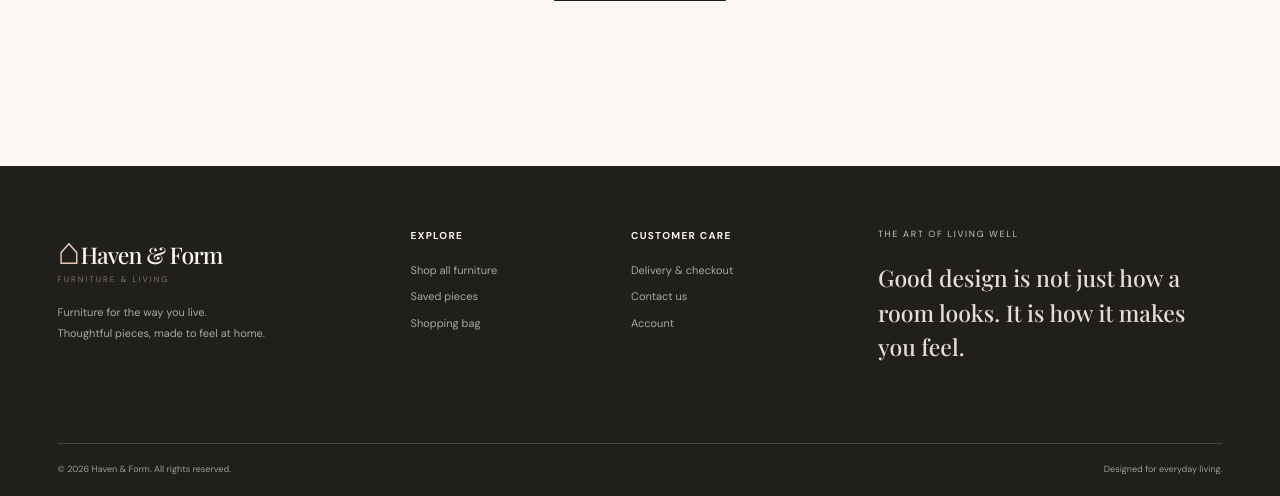
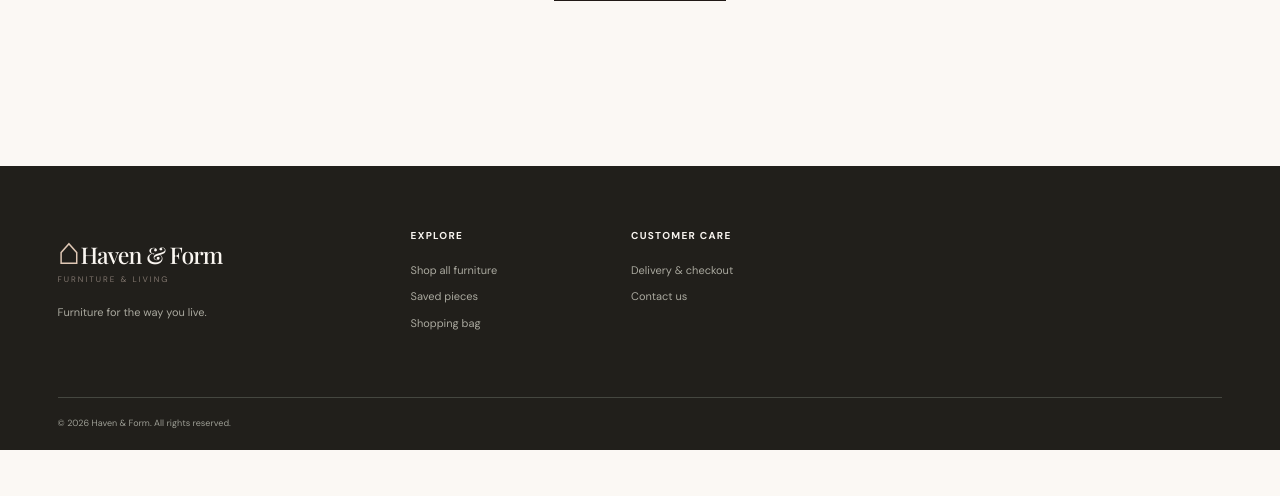
Before and after one commit to Al-ameenolanrewaju/Furnitures, a Flask app: page /cart in a window 1280 px wide. Shown: the part 631-1127 px from the top of the page. After the commit the page ends 1081 px from the top, so only its background shows below. Run offline with Flask 3, Linux system fonts and the light colour scheme; some libraries are stand-ins or nearby versions.

Commit message:
Simplify storefront footer

```diff
--- a/app/templates/base.html
+++ b/app/templates/base.html
@@ -23,11 +23,10 @@
 <main id="main-content">{% block content %}{% endblock %}</main>
 <footer class="site-footer">
 <div class="footer-main">
-<div class="footer-brand"><a class="brand-lockup" href="{{ url_for('store.home') }}"><span class="brand-mark" aria-hidden="true">⌂</span><span class="wordmark">{{ store_name }}<small>FURNITURE & LIVING</small></span></a><p>Furniture for the way you live.<br>Thoughtful pieces, made to feel at home.</p></div>
+<div class="footer-brand"><a class="brand-lockup" href="{{ url_for('store.home') }}"><span class="brand-mark" aria-hidden="true">⌂</span><span class="wordmark">{{ store_name }}<small>FURNITURE & LIVING</small></span></a><p>Furniture for the way you live.</p></div>
 <div><h4>Explore</h4><a href="{{ url_for('store.catalogue') }}">Shop all furniture</a><a href="{{ url_for('store.wishlist') }}">Saved pieces</a><a href="{{ url_for('store.cart') }}">Shopping bag</a></div>
-<div><h4>Customer care</h4><a href="{{ url_for('store.checkout') }}">Delivery & checkout</a><a href="mailto:hello@example.com">Contact us</a><a href="{{ url_for('auth.login') }}">Account</a></div>
-<div class="footer-note"><span>THE ART OF LIVING WELL</span><p>Good design is not just how a room looks. It is how it makes you feel.</p></div>
+<div><h4>Customer care</h4><a href="{{ url_for('store.checkout') }}">Delivery & checkout</a><a href="mailto:hello@example.com">Contact us</a></div>
 </div>
-<div class="footer-bottom"><span>© {{ current_year }} {{ store_name }}. All rights reserved.</span><span>Designed for everyday living.</span></div>
+<div class="footer-bottom"><span>© {{ current_year }} {{ store_name }}. All rights reserved.</span></div>
 </footer>
 </body></html>
```
